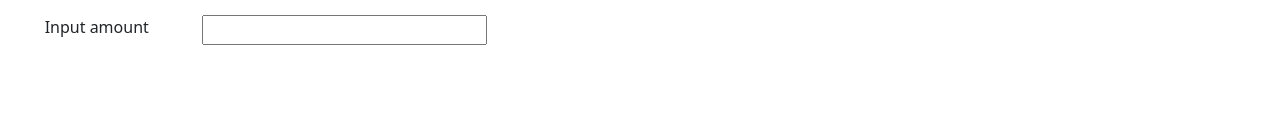
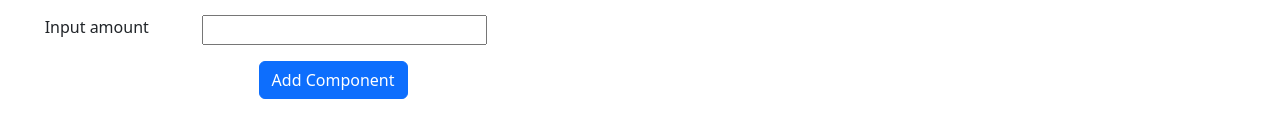
Before and after one commit to SamDemon2/radelements, a React (Create React App) app: page /my-add-devices in a window 1280 px wide. Shown: the part 283-420 px from the top of the page. Built offline with nearby package versions, Linux system fonts and the light colour scheme; no server answers.

Commit message:
Сделал кнопку для добавления компонента в таблицу

```diff
--- a/src/components/AddDevices.tsx
+++ b/src/components/AddDevices.tsx
@@ -71,6 +71,15 @@ const AddDevices: React.FC = () => {
                                     type="number"
                                 />
                             </div>
+                            <div className="row my-3">
+                                <div className="col-4"></div>
+                                <div className="col-3">
+                                    <button className="btn btn-primary">
+                                        Add  Component
+                                    </button>
+                                </div>
+
+                            </div>
                         </div>
                     </form>
 
```
